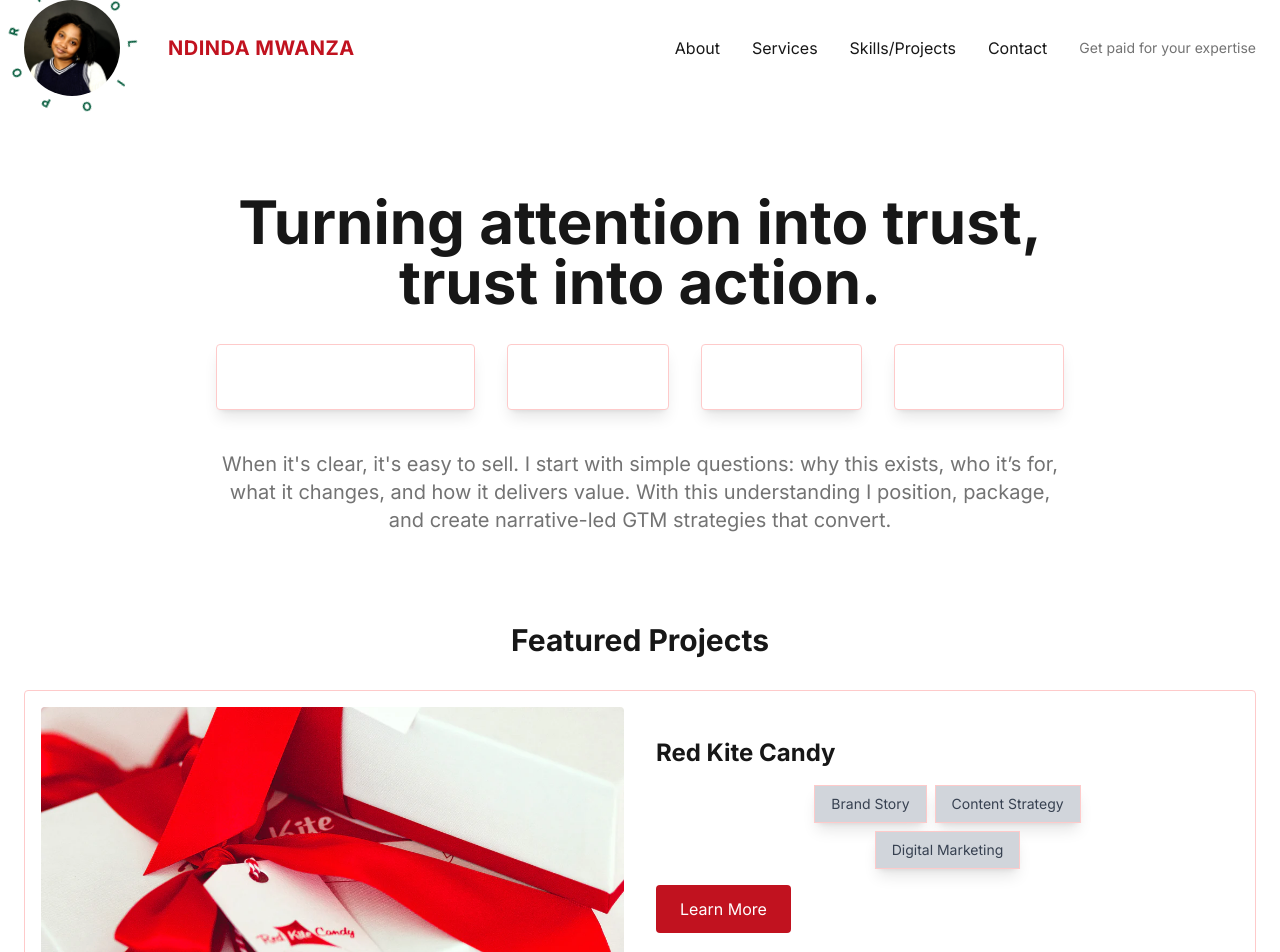
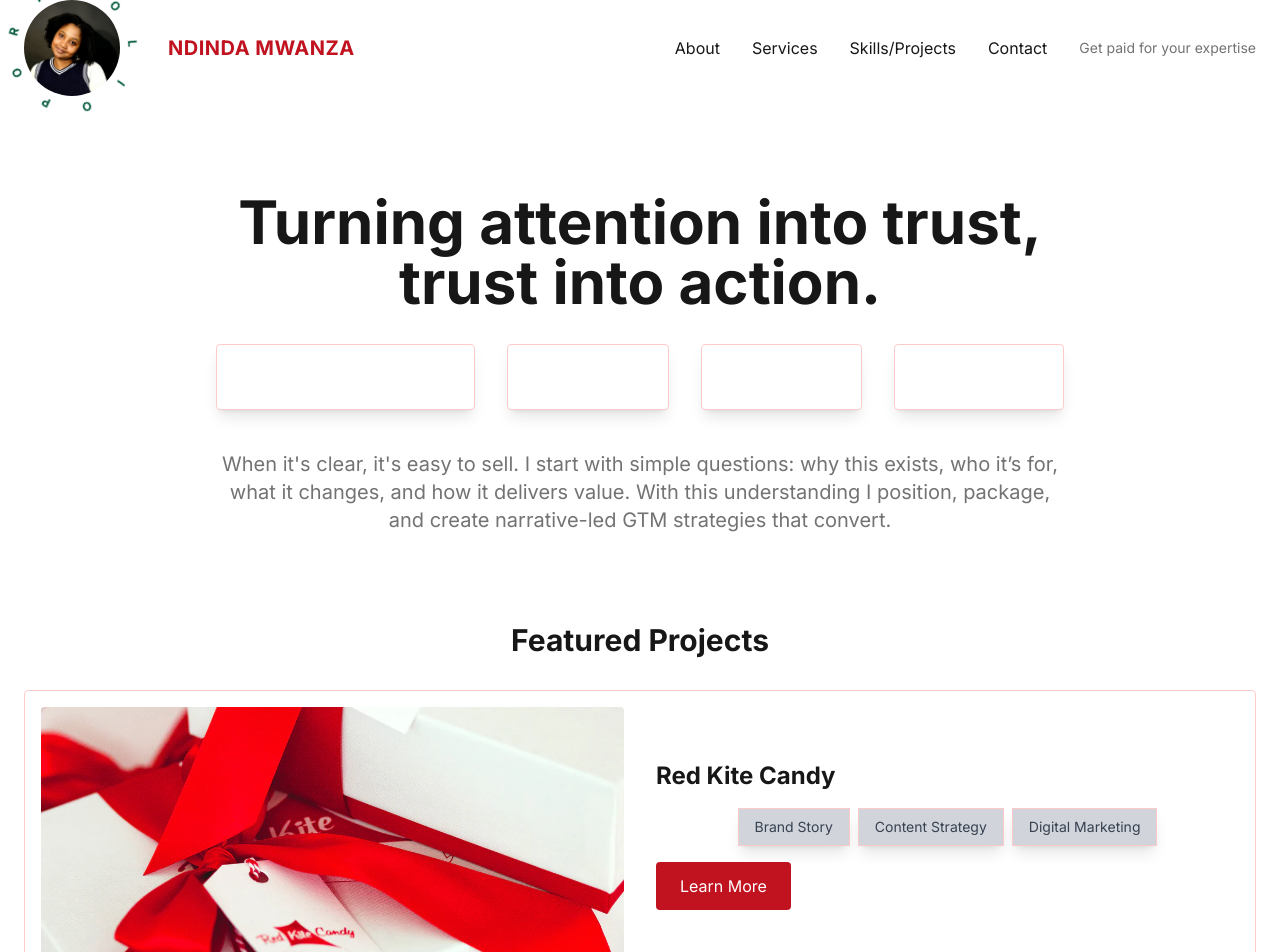
Before and after one commit to mwanzane/portfolio, a Next.js app: page / in a window 1280 px wide. Shown: the top 952 px of the page. Built offline with nearby package versions, Linux system fonts and the light colour scheme.

Commit message:
Make tag buttons conditional: Red Kite Candy shows all 3 tags to /skills/redkite-candy, Replom shows 2 tags to /skills/replom

```diff
--- a/src/app/page.tsx
+++ b/src/app/page.tsx
@@ -42,14 +42,10 @@ export default function Home() {
                      <img src={project.thumbnail} alt={project.title} className="w-full md:w-1/2 h-64 object-cover rounded" />
                      <div className="w-full md:w-1/2 text-center md:text-left">
                        <h3 className="text-2xl font-bold text-text mb-4">{project.title}</h3>
-                       <div className="flex flex-col gap-2 mb-4">
-                         <div className="flex gap-2 justify-center">
-                           <Link href="/skills/redkite-candy" className="inline-block px-4 py-2 bg-gray-300 text-gray-700 hover:bg-red-500 hover:text-white border border-red-200 text-sm shadow-lg">Brand Story</Link>
-                           <Link href="/skills/redkite-candy" className="inline-block px-4 py-2 bg-gray-300 text-gray-700 hover:bg-red-500 hover:text-white border border-red-200 text-sm shadow-lg">Content Strategy</Link>
-                         </div>
-                         <div className="flex justify-center">
-                           <Link href="/skills/redkite-candy" className="inline-block px-4 py-2 bg-gray-300 text-gray-700 hover:bg-red-500 hover:text-white border border-red-200 text-sm shadow-lg">Digital Marketing</Link>
-                         </div>
+                       <div className="flex flex-wrap gap-2 justify-center mb-4">
+                         {(project.slug === 'red-kite-candy' ? ["Brand Story", "Content Strategy", "Digital Marketing"] : ["Content Strategy", "Digital Marketing"]).map(tag => (
+                           <Link key={tag} href={project.slug === 'red-kite-candy' ? '/skills/redkite-candy' : '/skills/replom'} className="inline-block px-4 py-2 bg-gray-300 text-gray-700 hover:bg-red-500 hover:text-white border border-red-200 text-sm shadow-lg">{tag}</Link>
+                         ))}
                        </div>
                         <a href={project.title.includes('Replom') ? 'https://replom.com' : project.slug === 'red-kite-candy' ? 'https://redkitecandy.com' : `/projects/${project.slug}`} target="_blank" rel="noopener noreferrer" className="inline-block px-6 py-3 bg-primary text-surface rounded hover:bg-primary/80">Learn More</a>
                      </div>
```
